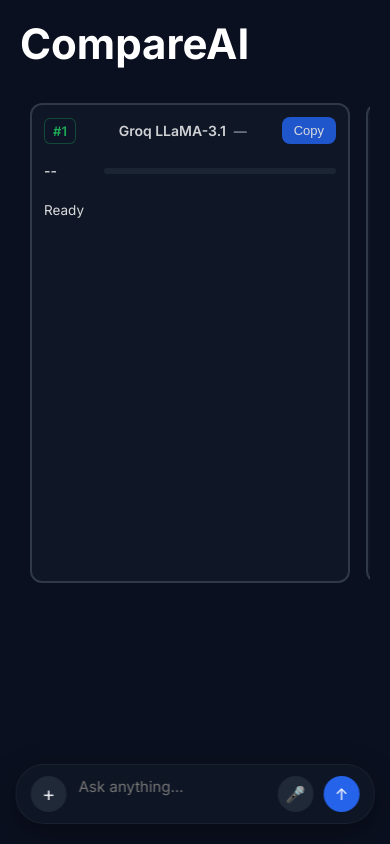
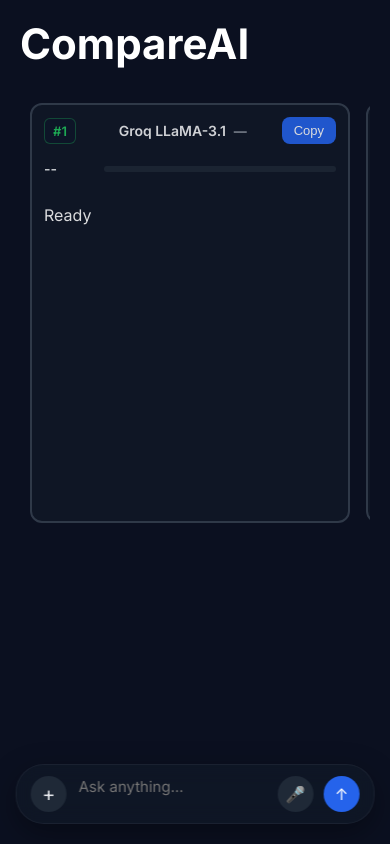
Before and after one commit to ashishbhartii/ComapreAI-Project, a React app in the folder frontend/: page / in a window 390 px wide. Built offline with nearby package versions, Linux system fonts and the light colour scheme; the HTML template or start-up script is replaced by a standard one.

Commit message:
Improve card animation responsiveness

```diff
--- a/frontend/src/App.css
+++ b/frontend/src/App.css
@@ -67,7 +67,9 @@
 min-width:320px;
 max-width:320px;
 
-height:480px;
+height: auto;
+min-height: 420px;
+max-height: 72vh;
 
 background:#111827;
 
@@ -80,15 +82,16 @@
 
 border:1px solid #1f2937;
 
-padding:12px;
+padding: 12px 12px 10px 12px;
 
 position:relative;
 overflow:hidden;
 
+
 transition:
-transform 400ms cubic-bezier(.22,.61,.36,1),
-box-shadow .35s ease,
-border-color .35s ease;
+transform 220ms ease,
+box-shadow 180ms ease,
+border-color 180ms ease;
 
 }
 
@@ -184,18 +187,22 @@
 
 /* ================= RESPONSE ================= */
 
-.responseBox{
+.responseBox {
 
-flex:1;
-overflow:auto;
-padding-right:4px;
+flex: 1;
+
+overflow-y: auto;
+
+margin-top: 6px;
+
+padding-right: 4px;
+
 scrollbar-width:none;
-font-size: 13.5px;
-line-height: 1.45;
+
 }
 
-.responseBox::-webkit-scrollbar{
-display:none;
+.responseBox::-webkit-scrollbar {
+display: none;
 }
 
 .markdown{
@@ -526,19 +533,6 @@
 }
 
 
-/* ================= SMOOTH CARD ANIMATION ================= */
-
-.card{
-
-transition:
-
-transform 600ms cubic-bezier(.2,.8,.2,1),
-
-box-shadow .35s ease,
-
-border-color .35s ease;
-
-}
 
 
 /* ================= METRICS PANEL POLISH ================= */
@@ -748,8 +742,8 @@
   align-items: center;
   gap: 12px;
 
-  margin-top: 8px;
-  margin-bottom: 8px;
+  margin-top: 6px;
+  margin-bottom: 6px;
 
 }
 
@@ -1110,7 +1104,7 @@
 
 filter: blur(2px);
 
-opacity: 0.75;
+opacity: 0.45;
 
 transform: scale(0.995);
 
@@ -1131,22 +1125,6 @@
 
 }
 
-/* ================= GLOBAL REVEAL BLUR ================= */
-
-.card.globalBlur {
-
-filter: blur(6px);
-
-opacity: 0.35;
-
-transform: scale(0.98);
-
-transition:
-filter 300ms ease,
-opacity 300ms ease,
-transform 300ms ease;
-
-}
 
 /* ================= WINNER REVEAL OVERLAY ================= */
 
```
